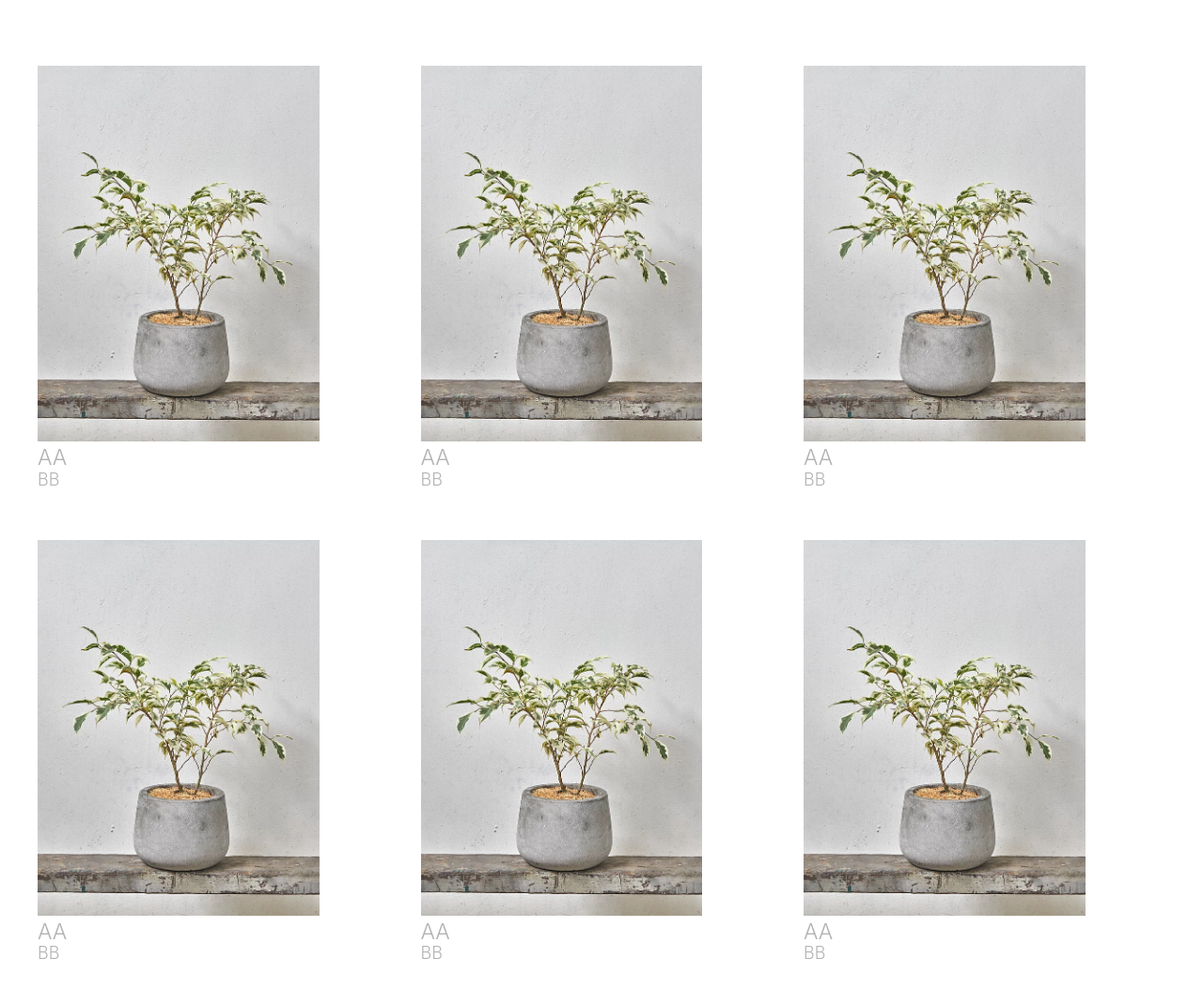
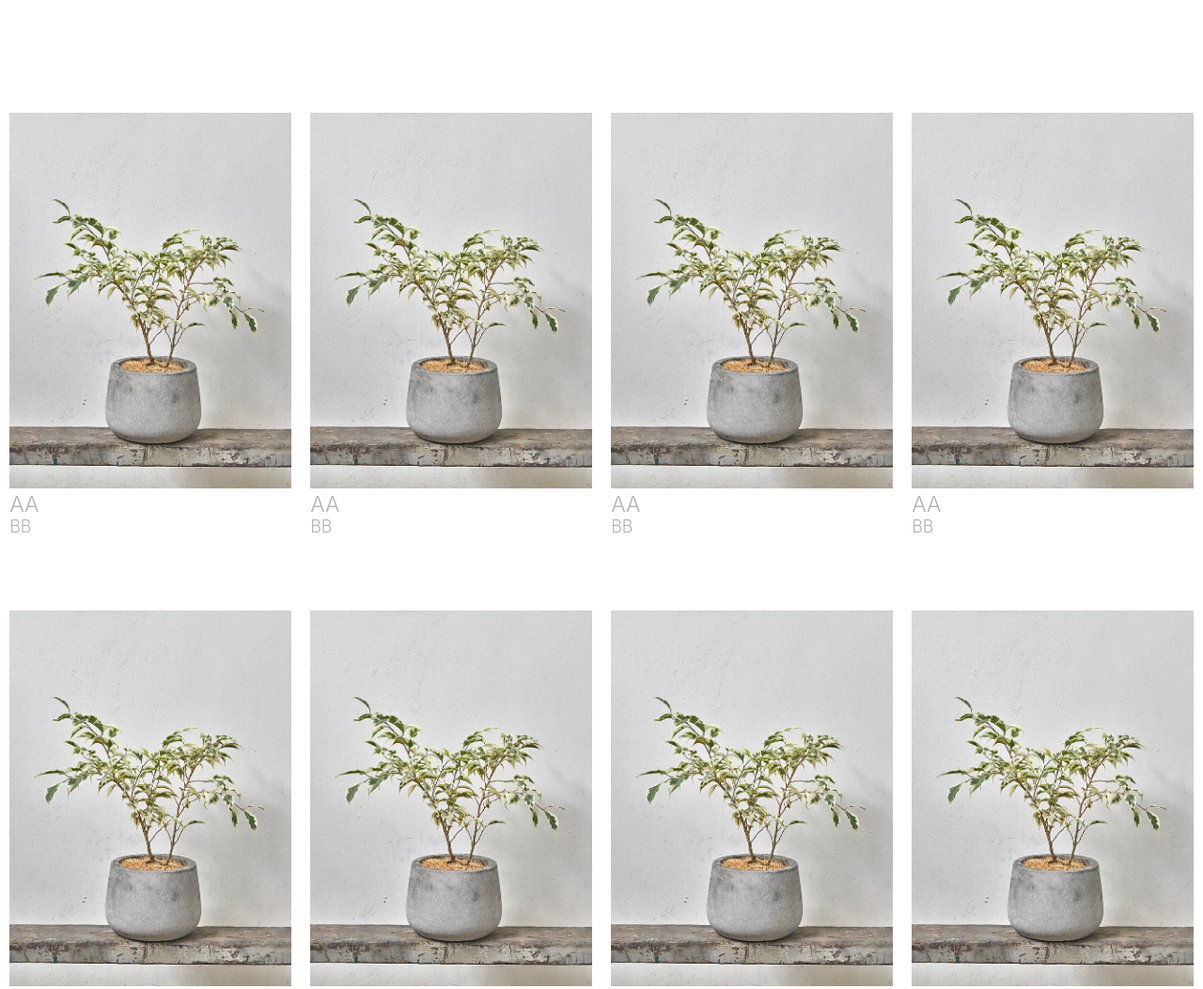
Before and after one commit to boybetby/webproject, a plain HTML site: page product.html in a window 1280 px wide. Shown: the part 600-1653 px from the top of the page at 94% size. Drawn offline with nearby package versions, Linux system fonts and the light colour scheme.

Commit message:
xong product grows

```diff
--- a/css/style.css
+++ b/css/style.css
@@ -300,21 +300,14 @@ nav ul li a {
 
 
 
-.col-lg-3 {
-    margin: 40px;
-    margin-top: 50px;
-    height: 374.72px;
+.col-3 {
+
 }
 
 .col-lg-3 img{
     height: 400px;
 }
 
-.col-lg-3 p {
+.col-3 p {
     text-align: left;
 }
-
-.productshow {
-    text-align: center;
-    margin-top: 150px;
-}
--- a/product.html
+++ b/product.html
@@ -52,60 +52,64 @@
             </div>
         </div>
 
-        <div class="productshow">
-            <div class="row">
-                <div class="col-lg-3" style="margin-bottom:130px;">
+        <div class="container-fluid" style="margin-top:200px;">
+            <div class="row gx-6">
+                <div class="col-lg-3" style="margin-bottom:130px;justify-content: center;display: flex;">
+                    <div style="height:400px;width:300px">
                         <img src="img/product/pd_1.png">
                         <p style="font-size:23px;margin-bottom:-8px;">AA</p>
                         <p style="font-size:18px">BB</p>
                     </div>
-                <div class="col-lg-3" style="margin-bottom:130px;">
+                </div>
+                <div class="col-lg-3" style="margin-bottom:130px;justify-content: center;display: flex;">
+                    <div style="height:400px;width:300px">
                         <img src="img/product/pd_1.png">
                         <p style="font-size:23px;margin-bottom:-8px;">AA</p>
                         <p style="font-size:18px">BB</p>
                     </div>
-                <div class="col-lg-3" style="margin-bottom:130px;">
+                </div>
+                <div class="col-lg-3" style="margin-bottom:130px;justify-content: center;display: flex;">
+                    <div style="height:400px;width:300px">
                         <img src="img/product/pd_1.png">
                         <p style="font-size:23px;margin-bottom:-8px;">AA</p>
                         <p style="font-size:18px">BB</p>
                     </div>
-                <div class="col-lg-3" style="margin-bottom:130px;">
+                </div>
+                <div class="col-lg-3" style="margin-bottom:130px;justify-content: center;display: flex;">
+                    <div style="height:400px;width:300px">
                         <img src="img/product/pd_1.png">
                         <p style="font-size:23px;margin-bottom:-8px;">AA</p>
                         <p style="font-size:18px">BB</p>
                     </div>
-                <div class="col-lg-3" style="margin-bottom:130px;">
+                </div>
+                <div class="col-lg-3" style="margin-bottom:130px;justify-content: center;display: flex;">
+                    <div style="height:400px;width:300px">
                         <img src="img/product/pd_1.png">
                         <p style="font-size:23px;margin-bottom:-8px;">AA</p>
                         <p style="font-size:18px">BB</p>
                     </div>
-                <div class="col-lg-3" style="margin-bottom:130px;">
+                </div>
+                <div class="col-lg-3" style="margin-bottom:130px;justify-content: center;display: flex;">
+                    <div style="height:400px;width:300px">
                         <img src="img/product/pd_1.png">
                         <p style="font-size:23px;margin-bottom:-8px;">AA</p>
                         <p style="font-size:18px">BB</p>
                     </div>
-                <div class="col-lg-3" style="margin-bottom:130px;">
+                </div>
+                <div class="col-lg-3" style="margin-bottom:130px;justify-content: center;display: flex;">
+                    <div style="height:400px;width:300px">
                         <img src="img/product/pd_1.png">
                         <p style="font-size:23px;margin-bottom:-8px;">AA</p>
                         <p style="font-size:18px">BB</p>
                     </div>
-                <div class="col-lg-3" style="margin-bottom:130px;">
+                </div>
+                <div class="col-lg-3" style="margin-bottom:130px;justify-content: center;display: flex;">
+                    <div style="height:400px;width:300px">
                         <img src="img/product/pd_1.png">
                         <p style="font-size:23px;margin-bottom:-8px;">AA</p>
                         <p style="font-size:18px">BB</p>
                     </div>
-                <div class="col-lg-3" style="margin-bottom:130px;">
-                    <img src="img/product/pd_1.png">
-                    <p style="font-size:23px;margin-bottom:-8px;">AA</p>
-                    <p style="font-size:18px">BB</p>
                 </div>
-                <div class="col-lg-3" style="margin-bottom:130px;">
-                    <img src="img/product/pd_1.png">
-                    <p style="font-size:23px;margin-bottom:-8px;">AA</p>
-                    <p style="font-size:18px">BB</p>
-                </div>
-
-
             </div>
         </div>
     </main>
```
Lines whose indentation alone changed are shown as unchanged.
